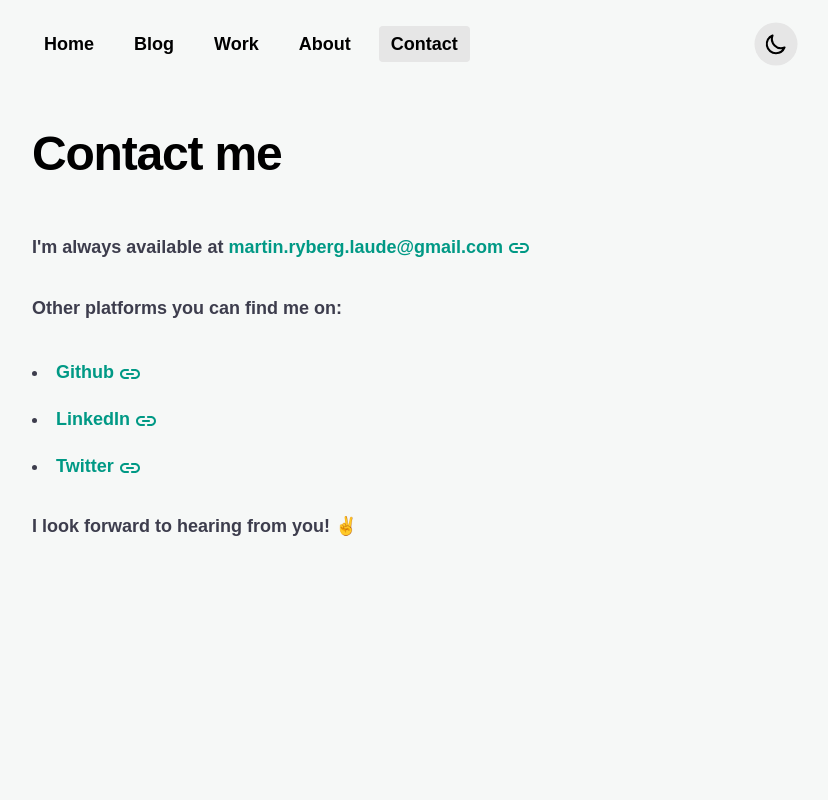
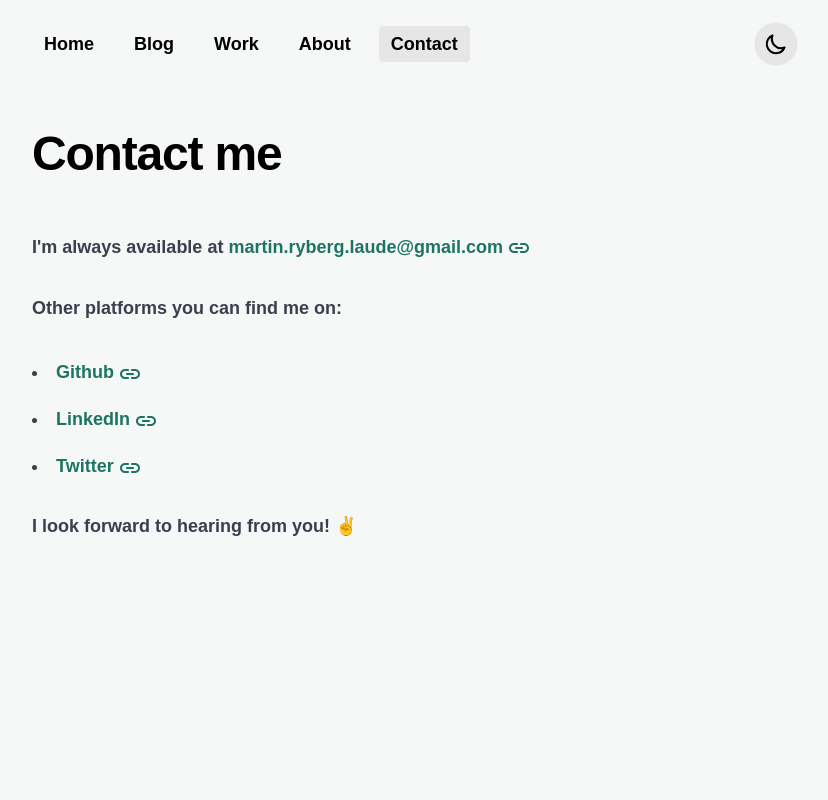
Before and after one commit to MartinRybergLaude/Blog, a Gatsby site: page /contact in a window 1280 px wide. Shown: the top 800 px of the page, without its empty margins (224-1052 px from the left). Built offline with nearby package versions, Linux system fonts and the light colour scheme; Gatsby itself is replaced by a stand-in of ours.

Commit message:
Feat: Improve a11y, color contrast ratios

```diff
--- a/src/global.scss
+++ b/src/global.scss
@@ -38,11 +38,12 @@
   --fontSize-5: 32px;
   --fontSize-6: 48px;
   --fontSize-7: 64px;
-  --color-primary: #009985;
+  --color-primary: #1d7464;
   --color-primary-rgb: 0, 153, 133;
   --color-text: #000000;
   --color-text-secondary: #3d3d4d;
-  --color-text-light: #748092;
+  --color-text-light: #4b5561;
+  --color-text-cloud: #0f3d36;
   --color-heading: #1a202c;
   --color-heading-black: black;
   --color-light: #e6e6e6;
@@ -227,6 +228,7 @@ blockquote > ol {
 }
 
 blockquote p {
+  color: var(--color-text-cloud);
   padding: 16px;
   font-style: normal;
   font-size: var(--fontSize-2);
@@ -341,6 +343,7 @@ a:focus {
   }
   p {
     margin: 16px 0 0 0;
+    color: var(--color-text-cloud);
   }
 }
 .markdown-body {
@@ -348,7 +351,7 @@ a:focus {
   ol {
     width: 100%;
     padding: 32px;
-    background: var(--color-light);
+    border: 1px solid var(--color-text-light);
     border-radius: 8px;
     li {
       margin-left: var(--spacing-5);
```
